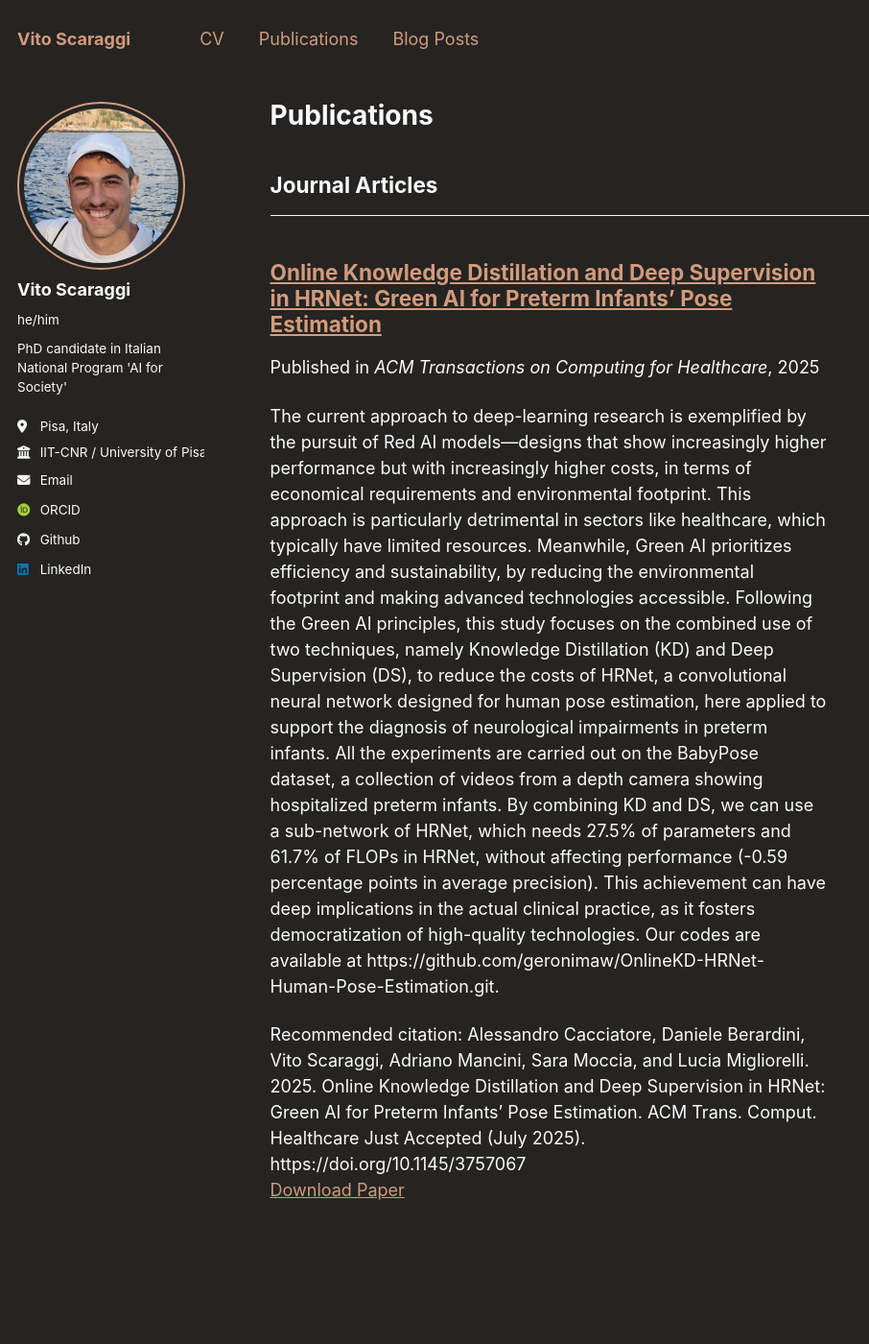
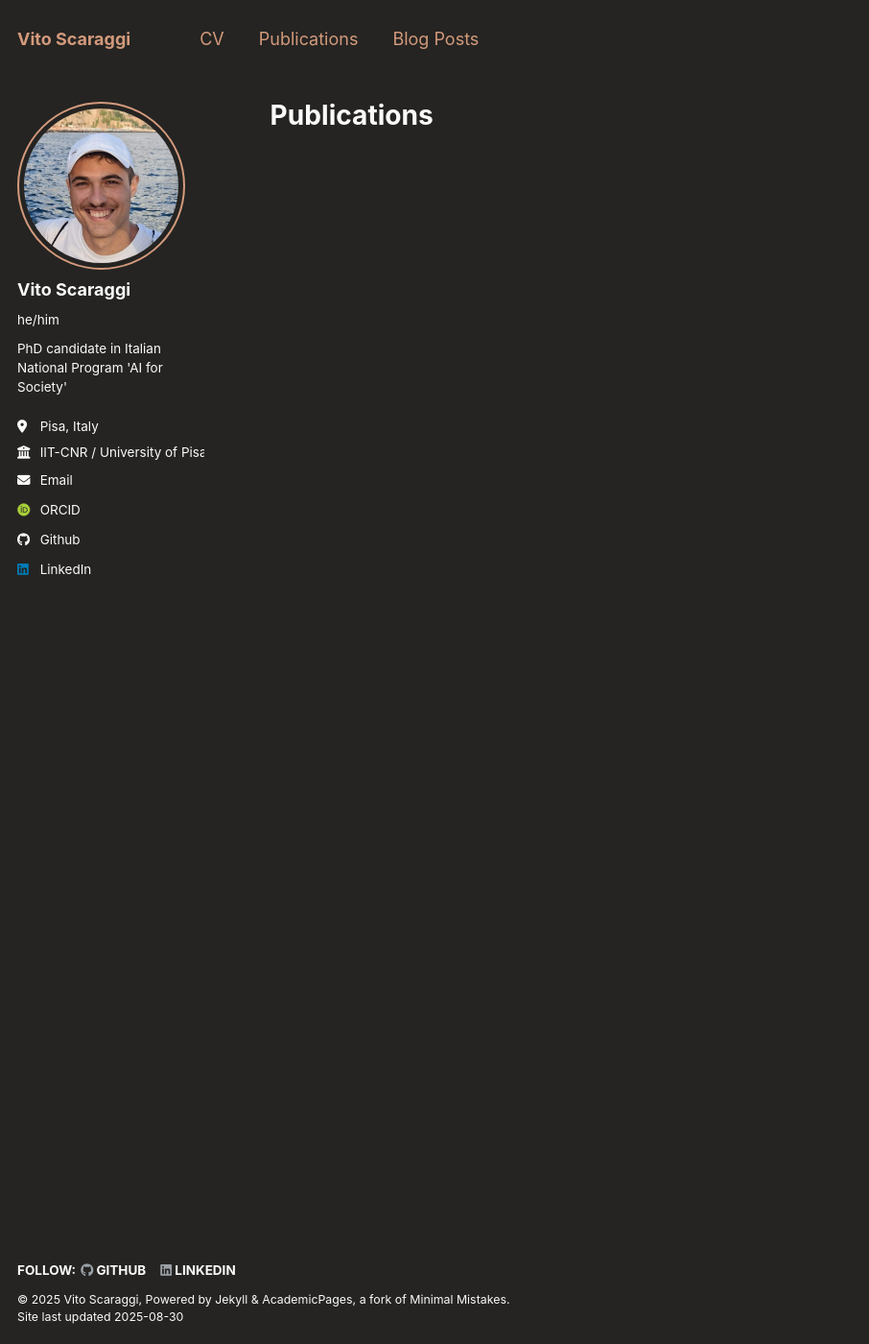
Before and after one commit to devitoska/devitoska.github.io, a Jekyll site: the page built from _pages/publications.html, in a window 1280 px wide and 1400 px high. Shown: the whole window at 96% size, without its empty margins (0-906 px from the left). Built offline with Jekyll 4.4.1, drawn with Linux system fonts in a browser that asks for light colours; some web fonts are replaced; a style sheet for code colours, icons or effects is not loaded.

Commit message:
update 28 Aug (2)

```diff
--- a/_publications/2025-07-31-okd.md
+++ b/_publications/2025-07-31-okd.md
@@ -1,9 +1,9 @@
 ---
 title: "Online Knowledge Distillation and Deep Supervision in HRNet: Green AI for Preterm Infants’ Pose Estimation"
 collection: publications
-category: manuscripts
+category: journal
 permalink: /publication/2025-07-31-okd
-excerpt: 'The current approach to deep-learning research is exemplified by the pursuit of Red AI models—designs that show increasingly higher performance but with increasingly higher costs, in terms of economical requirements and environmental footprint. This approach is particularly detrimental in sectors like healthcare, which typically have limited resources. Meanwhile, Green AI prioritizes efficiency and sustainability, by reducing the environmental footprint and making advanced technologies accessible. Following the Green AI principles, this study focuses on the combined use of two techniques, namely Knowledge Distillation (KD) and Deep Supervision (DS), to reduce the costs of HRNet, a convolutional neural network designed for human pose estimation, here applied to support the diagnosis of neurological impairments in preterm infants. All the experiments are carried out on the BabyPose dataset, a collection of videos from a depth camera showing hospitalized preterm infants. By combining KD and DS, we can use a sub-network of HRNet, which needs 27.5% of parameters and 61.7% of FLOPs in HRNet, without affecting performance (-0.59 percentage points in average precision). This achievement can have deep implications in the actual clinical practice, as it fosters democratization of high-quality technologies. Our codes are available at https://github.com/geronimaw/OnlineKD-HRNet-Human-Pose-Estimation.git.'
+#excerpt: ''
 date: 2025-07-31
 venue: 'ACM Transactions on Computing for Healthcare'
 #slidesurl: 'http://academicpages.github.io/files/slides1.pdf'
@@ -11,4 +11,4 @@ paperurl: 'https://dl.acm.org/doi/pdf/10.1145/3757067'
 citation: 'Alessandro Cacciatore, Daniele Berardini, Vito Scaraggi, Adriano Mancini, Sara Moccia, and Lucia Migliorelli. 2025. Online Knowledge Distillation and Deep Supervision in HRNet: Green AI for Preterm Infants’ Pose Estimation. ACM Trans. Comput. Healthcare Just Accepted (July 2025). https://doi.org/10.1145/3757067'
 ---
 
-The contents above will be part of a list of publications, if the user clicks the link for the publication than the contents of section will be rendered as a full page, allowing you to provide more information about the paper for the reader. When publications are displayed as a single page, the contents of the above "citation" field will automatically be included below this section in a smaller font.
+The current approach to deep-learning research is exemplified by the pursuit of Red AI models—designs that show increasingly higher performance but with increasingly higher costs, in terms of economical requirements and environmental footprint. This approach is particularly detrimental in sectors like healthcare, which typically have limited resources. Meanwhile, Green AI prioritizes efficiency and sustainability, by reducing the environmental footprint and making advanced technologies accessible. Following the Green AI principles, this study focuses on the combined use of two techniques, namely Knowledge Distillation (KD) and Deep Supervision (DS), to reduce the costs of HRNet, a convolutional neural network designed for human pose estimation, here applied to support the diagnosis of neurological impairments in preterm infants. All the experiments are carried out on the BabyPose dataset, a collection of videos from a depth camera showing hospitalized preterm infants. By combining KD and DS, we can use a sub-network of HRNet, which needs 27.5% of parameters and 61.7% of FLOPs in HRNet, without affecting performance (-0.59 percentage points in average precision). This achievement can have deep implications in the actual clinical practice, as it fosters democratization of high-quality technologies. Our codes are available at https://github.com/geronimaw/OnlineKD-HRNet-Human-Pose-Estimation.git.
```
